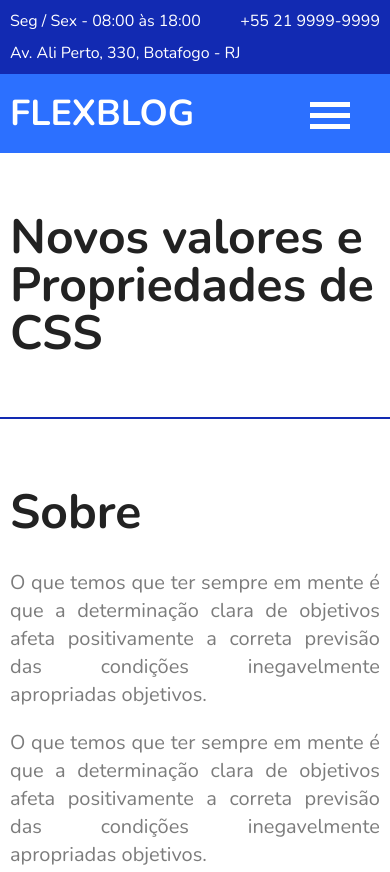
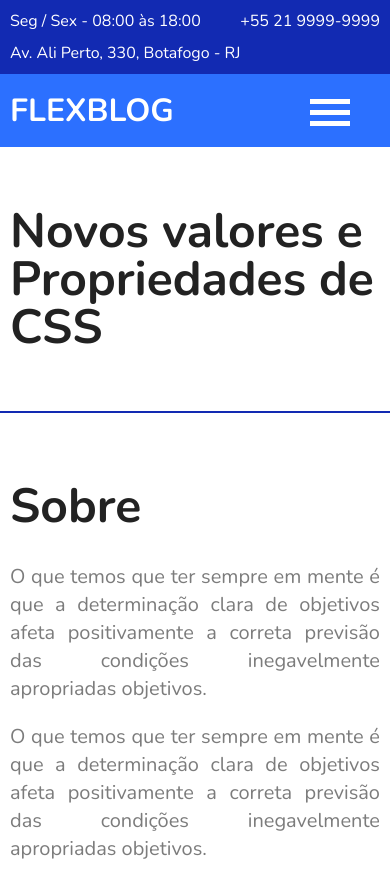
Before and after one commit to huriellopes/FlexBlog, a website: page index.html in a window 390 px wide. Shown: the top 872 px of the page. Drawn offline with nearby package versions, Linux system fonts and the light colour scheme.

Commit message:
Tamanho do logo

```diff
--- a/assets/css/style.css
+++ b/assets/css/style.css
@@ -431,6 +431,9 @@ img {
 }
 @media (max-width: 768px) {}
 @media (max-width: 600px) {
+  .menu-logo a {
+    font-size: 2em;
+  }
   .menu-nav {
     display: none;
   }
```
